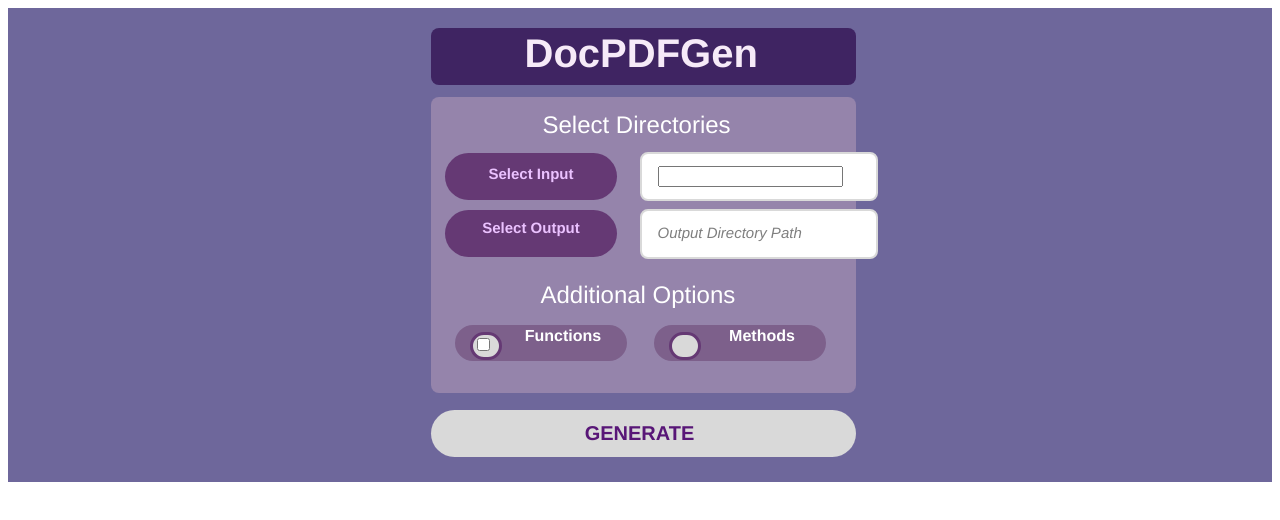
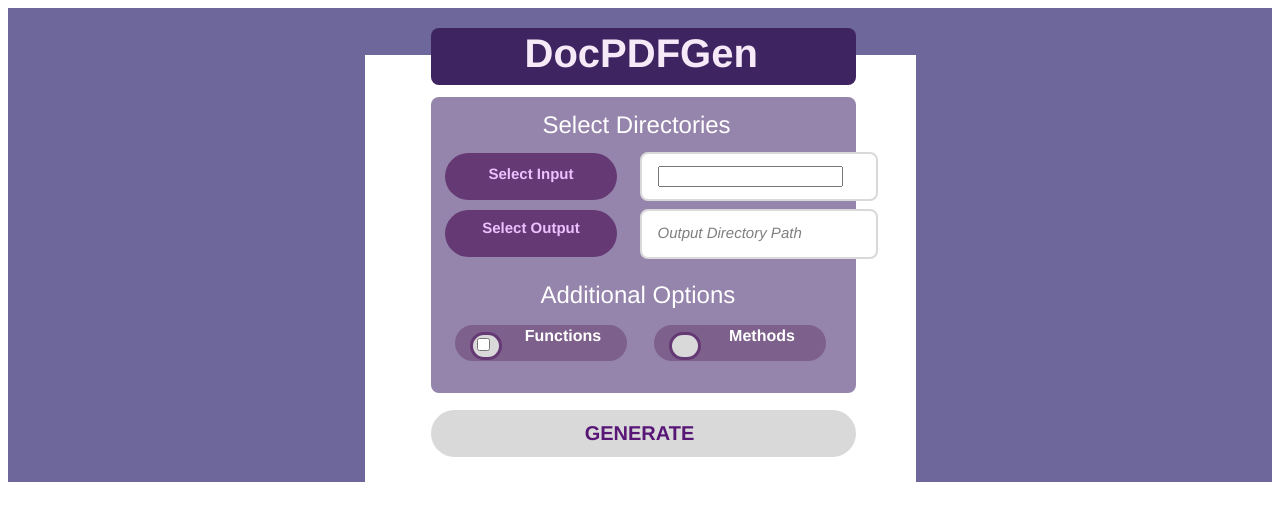
Before and after one commit to raulington/HackIllinois-2024, a Vue app: page / in a window 1280 px wide. Shown: the top 520 px of the page. Built offline with nearby package versions, Linux system fonts and the light colour scheme.

Commit message:
Progress check 2

```diff
--- a/src/main/index.ts
+++ b/src/main/index.ts
@@ -8,8 +8,8 @@ function createWindow(): void {
   const mainWindow = new BrowserWindow({
     show: false,
     useContentSize: true,
-    width: 474,
-    height: 551,
+    // width: 474,
+    // height: 551,
     autoHideMenuBar: true,
     resizable: false,
     backgroundColor: "6e679b",
--- a/src/renderer/src/App.vue
+++ b/src/renderer/src/App.vue
@@ -84,14 +84,14 @@ export default defineComponent({
 }
 
 .frame .overlap-wrapper {
-  background-color: #6e679b;
+  background-color: #ffffff;
   height: 474px;
   width: 551px;
 }
 
 .frame .overlap {
   background-color: #6e679b;
-  height: 474px;
+  height: 47px;
   position: relative;
 }
 
@@ -346,4 +346,10 @@ export default defineComponent({
   white-space: nowrap;
   width: 158px;
 }
+
+.app-container {
+  background-color: #6e679b;
+  margin: 0;
+  overflow: hidden;
+}
 </style>
```
